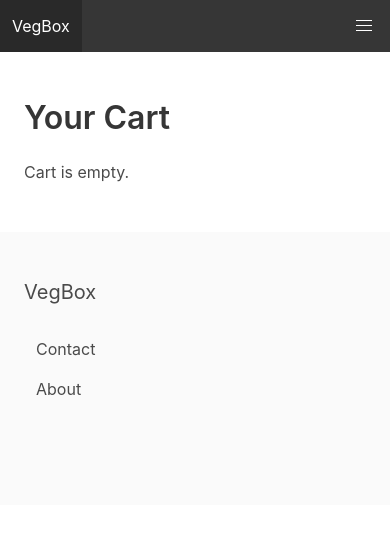
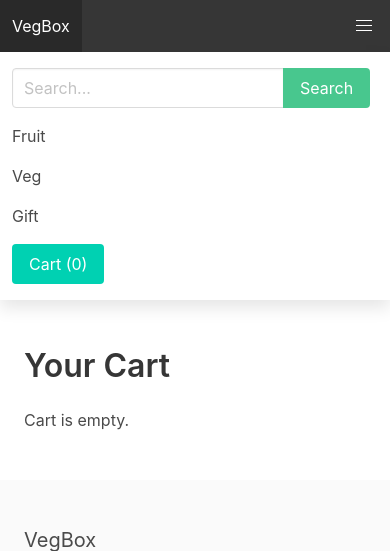
Before and after one commit to ArtusU/vegboxstore, a Django app: page /cart/ in a window 390 px wide, after a click that opens the changed part. Shown: the top 551 px of the page. Run offline with Django 4.2, Linux system fonts and the light colour scheme; data comes from the database, SQL or seed files in the repository; some libraries are stand-ins or nearby versions.

Commit message:
toggleMenu navbar for mobile dimensions

```diff
--- a/apps/core/templates/base.html
+++ b/apps/core/templates/base.html
@@ -11,17 +11,17 @@
 	</head>
 
 	<body>
-		<nav class="navbar is-dark">
+		<nav class="navbar is-dark" id="navbarapp">
 			<div class="navbar-brand">
 				<a class="navbar-item" href="{% url 'frontpage' %}">VegBox</a>
 
-				<a role="button" class="navbar-burger burger" aria-label="menu" aria-expanded="false" data-target="main-navbar">
+				<a @click="toggleMenu()" role="button" class="navbar-burger burger" aria-label="menu" aria-expanded="false" data-target="main-navbar">
 					<span aria-hidden="true"></span>
 					<span aria-hidden="true"></span>
 					<span aria-hidden="true"></span>
 				</a>
 			</div>
-            <div id="main-navbar" class="navbar-menu">
+            <div id="main-navbar" class="navbar-menu" :class="{ 'is-active': menuClass }">
 				<div class="navbar-start">
 					<div class="navbar-item">
 						<form method="get" action="#">
@@ -43,7 +43,7 @@
 
 				{% endfor %}
 
-				<div class="navbar-item" id="navbarapp">
+				<div class="navbar-item">
 					<a href="{% url 'cart_detail' %}" class="button is-primary">Cart ([[ numItems ]])</a>
 				</div>
 		</nav>
@@ -89,12 +89,23 @@
 				el: '#navbarapp',
 				delimiters: ['[[', ']]'],
 				store: store,
+				data () {
+					return {
+						menuClass: false
+					}
+				},
 				computed: {
 					numItems: function() {
 						return store.state.numItems
 					}
 				},
-			})
+				methods: {
+					toggleMenu() {
+						console.log('navbarapp:toggleMenu')
+						this.menuClass = !this.menuClass
+					}
+				}
+			});
 		</script>
 
 		{% block scripts %}
```
